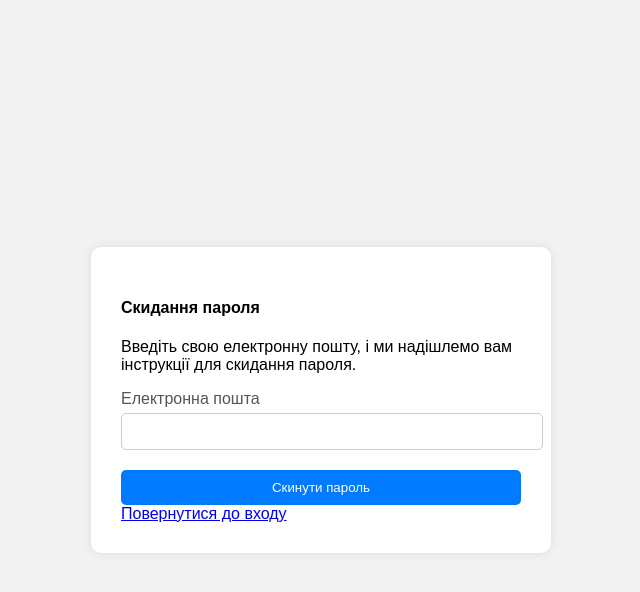
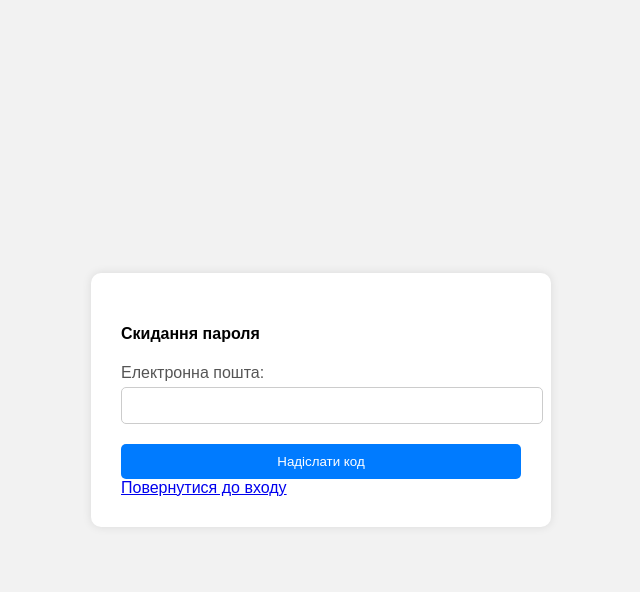
Before and after one commit to Diplomtest7/flask-2fa-auth, a Flask app: page /reset_request in a window 1280 px wide. Shown: the top 592 px of the page, without its empty margins (319-959 px from the left). Run offline with Flask 3, Linux system fonts and the light colour scheme.

Commit message:
Add files via upload

```diff
--- a/app.py
+++ b/app.py
@@ -4,10 +4,13 @@ import io
 import pyotp
 import qrcode
 from flask import Flask, render_template, request, redirect, url_for, session, flash
+import random
+from flask_mail import Mail, Message
 from flask_sqlalchemy import SQLAlchemy
 from werkzeug.security import generate_password_hash, check_password_hash
 
 app = Flask(__name__)
+mail = Mail(app)
 app.config['SECRET_KEY'] = 'supersecretkey'
 app.config['SQLALCHEMY_DATABASE_URI'] = 'sqlite:///users.db'
 db = SQLAlchemy(app)
@@ -78,13 +81,35 @@ def two_factor():
 
 @app.route('/reset_request', methods=['GET', 'POST'])
 def reset_request():
-    if request.method == 'POST':
-        email = request.form['email']
-        user = User.query.filter_by(email=email).first()
-        if user:
-            flash('Лист зі скиданням пароля надіслано на пошту.')
-        else:
-            flash('Користувача з таким емейлом не знайдено.')
+    if request.method == "POST":
+        if 'email' in request.form:
+            email = request.form['email']
+            user = User.query.filter_by(email=email).first()
+            if user:
+                reset_code = str(random.randint(100000, 999999))
+                session['reset_email'] = email
+                session['reset_code'] = reset_code
+
+                msg = Message('Код для скидання пароля',
+                              sender='your_email@example.com',
+                              recipients=[email])
+                msg.body = f'Ваш код для скидання пароля: {reset_code}'
+                mail.send(msg)
+
+                flash('Код надіслано на пошту.')
+                return render_template('reset_request.html', show_code_field=True)
+
+            else:
+                flash('Користувача з такою поштою не знайдено.')
+        elif 'reset_code' in request.form:
+            entered_code = request.form['reset_code']
+            if entered_code == session.get('reset_code'):
+                flash('Код підтверджено! Тепер ви можете задати новий пароль.')
+                return redirect(url_for('reset_password'))
+            else:
+                flash('Невірний код. Спробуйте ще раз.')
+                return render_template('reset_request.html', show_code_field=True)
+
     return render_template('reset_request.html')
 
 @app.route('/dashboard')
--- a/templates/reset_request.html
+++ b/templates/reset_request.html
@@ -5,9 +5,6 @@
 <div class="d-flex justify-content-center align-items-center vh-100">
   <div class="card p-4 shadow" style="width: 100%; max-width: 420px;">
     <h4 class="text-center mb-3">Скидання пароля</h4>
-    <p class="text-muted text-center mb-4">
-      Введіть свою електронну пошту, і ми надішлемо вам інструкції для скидання пароля.
-    </p>
 
     {% with messages = get_flashed_messages() %}
       {% if messages %}
@@ -18,11 +15,19 @@
     {% endwith %}
 
     <form method="POST">
-      <div class="mb-3">
-        <label for="email" class="form-label">Електронна пошта</label>
-        <input type="email" class="form-control" name="email" id="email" required>
-      </div>
-      <button type="submit" class="btn btn-primary w-100">Скинути пароль</button>
+      {% if not show_code_field %}
+        <div class="mb-3">
+          <label for="email" class="form-label">Електронна пошта:</label>
+          <input type="email" class="form-control" name="email" id="email" required>
+        </div>
+        <button type="submit" class="btn btn-primary w-100">Надіслати код</button>
+      {% else %}
+        <div class="mb-3">
+          <label for="reset_code" class="form-label">Введіть код із пошти:</label>
+          <input type="text" class="form-control" name="reset_code" id="reset_code" required>
+        </div>
+        <button type="submit" class="btn btn-success w-100">Підтвердити</button>
+      {% endif %}
     </form>
 
     <div class="text-center mt-3">
```
